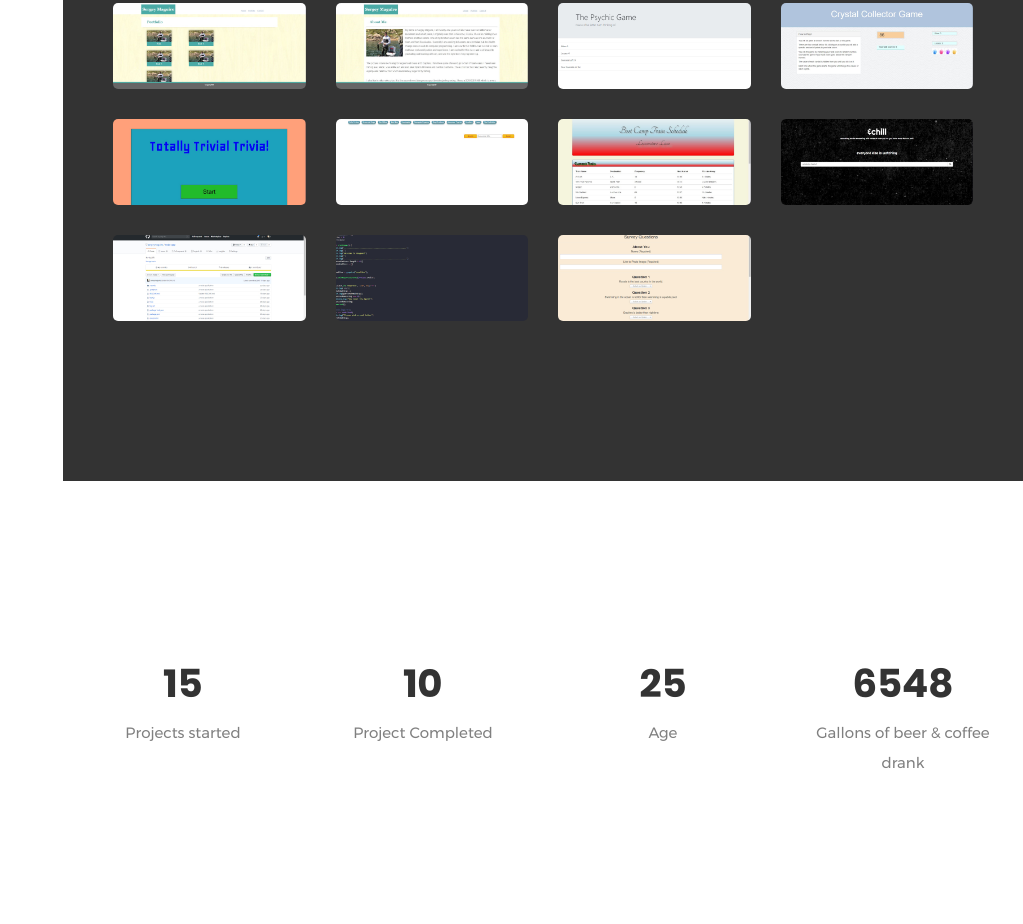
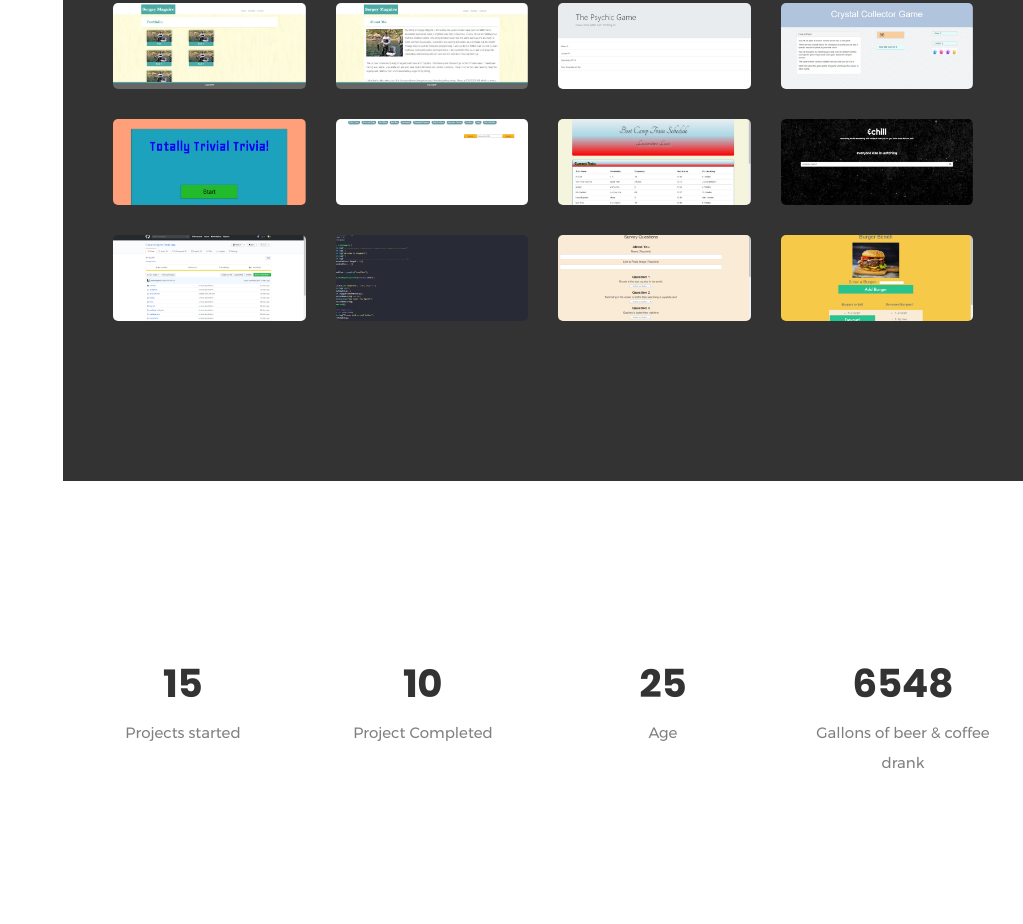
Before and after one commit to sergeymaguire/BasicPortfolio, a plain HTML site: page index.html in a window 1280 px wide. Shown: the part 2830-3754 px from the top of the page, without its empty margins (257-1280 px from the left). Drawn offline with Linux system fonts and the light colour scheme; some packages are replaced by stand-ins of ours.

Commit message:
adding picture

```diff
--- a/index.html
+++ b/index.html
@@ -393,6 +393,20 @@
                                 </div>
                             </div>
                         </li>
+                        <li class="col-xl-3 col-lg-6 col-md-6">
+                            <div class="card card-featured">
+                                <a class="card-link" href="https://github.com/sergeymaguire/FriendFinder" data-toggle="modal"
+                                    data-target="#modal-featured-work" target="blank"></a>
+                                <div class="card-image">
+                                    <div class="bg-overlay"></div>
+                                    <img class="img-fluid" src="images/burger.jpg" alt="A friend finding app" />
+                                </div>
+                                <div class="card-body">
+                                    <h4 class="feature-title">Burger Bench</h4>
+                                    <p class="feature-text">NodeJS/Heroku/HTML/CSS/FullStack</p>
+                                </div>
+                            </div>
+                        </li>
                     </ul>
                 </article>
             </div>
```
Also changed, not shown: images/burger.jpg (added).
